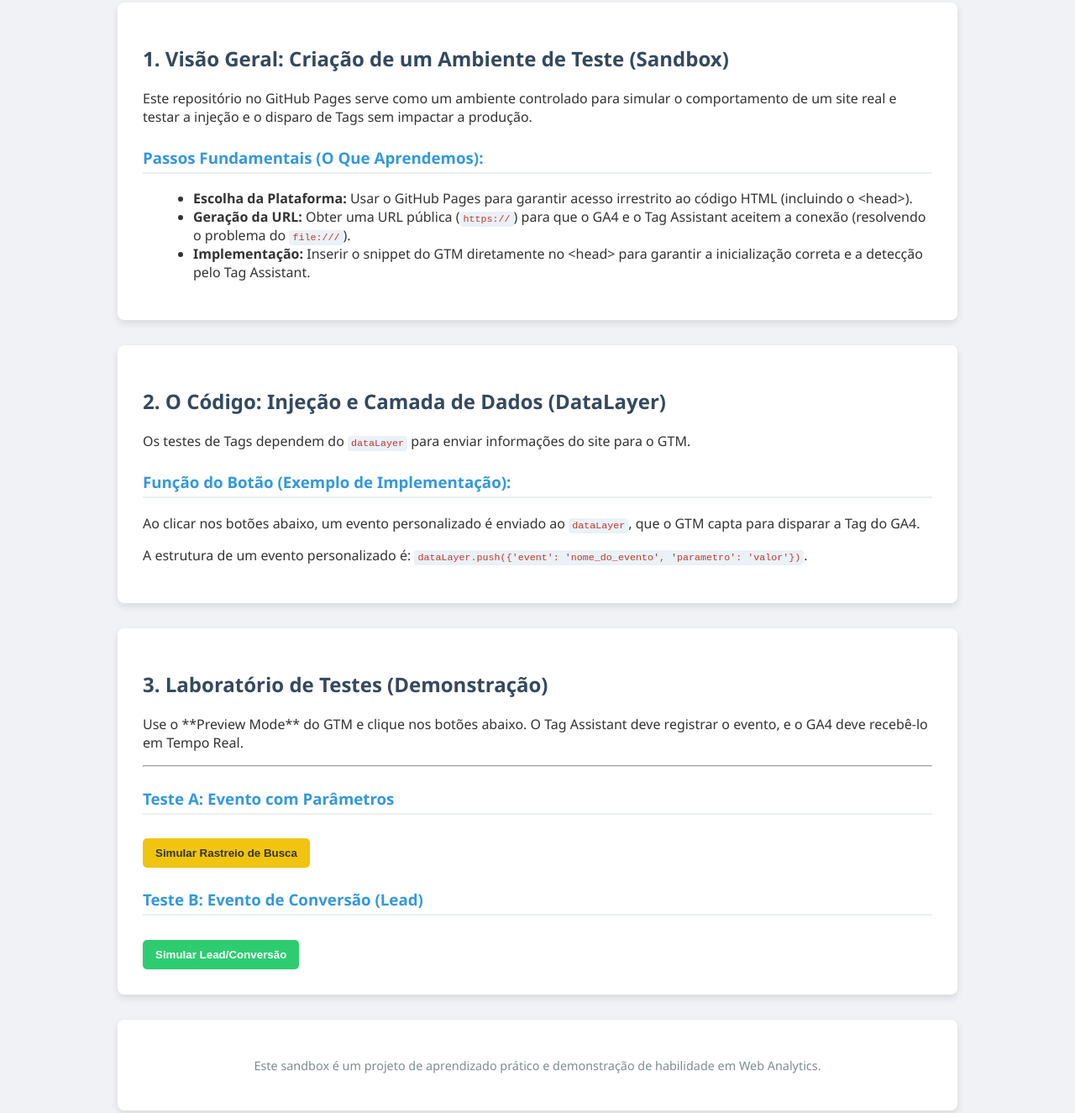
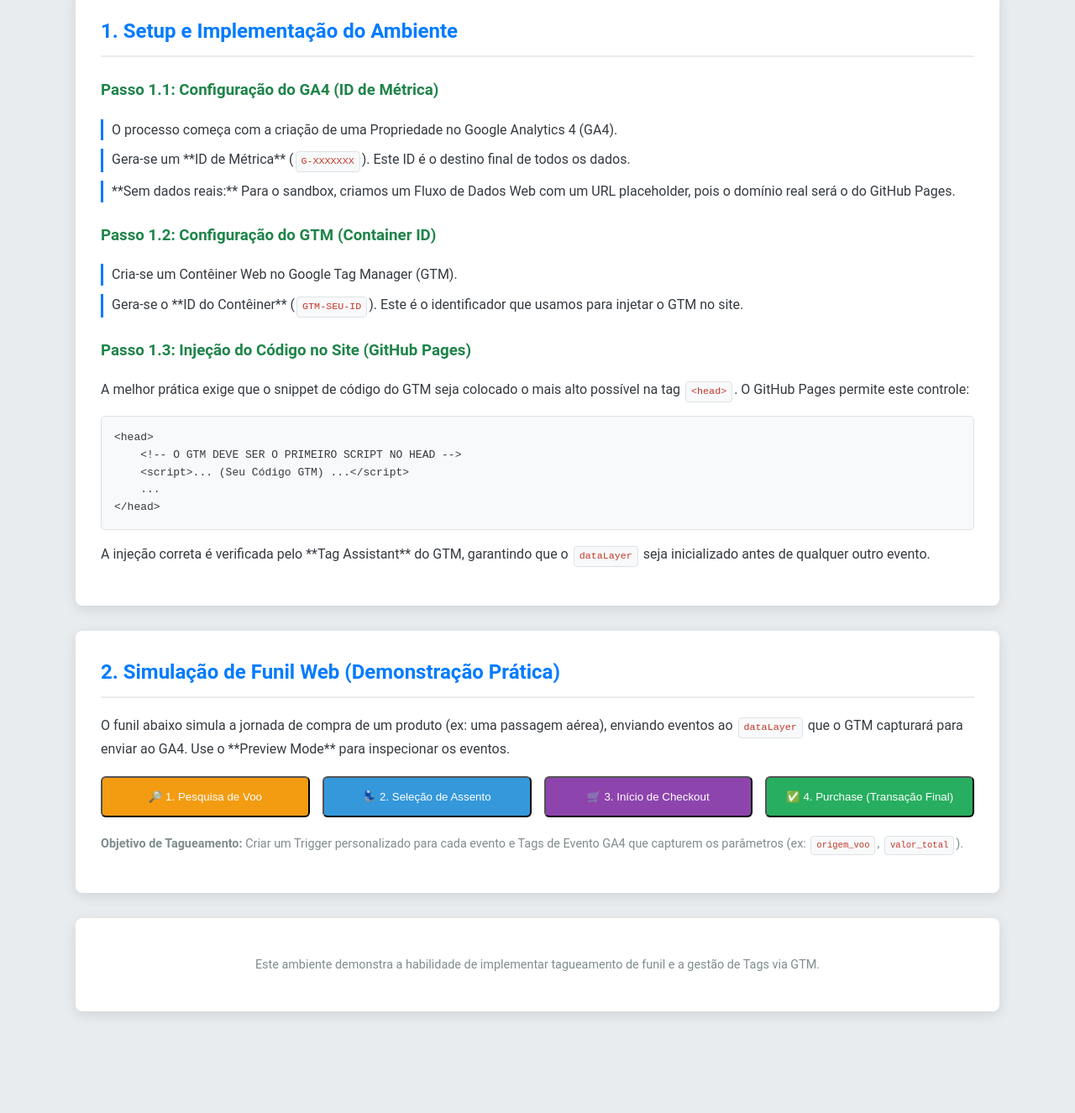
Before and after one commit to rermartins/Sandbox-Web-Analytics, a plain HTML site: page index.html in a window 1280 px wide. Shown: the part 221-1546 px from the top of the page at 84% size. After the commit the page ends 1465 px from the top, so only its background shows below. Drawn offline with Linux system fonts and the light colour scheme.

Commit message:
Update index.html
Ajuste no index para gerar um funil web para analise no GA4

```diff
--- a/index.html
+++ b/index.html
@@ -1,7 +1,7 @@
 <!DOCTYPE html>
 <html lang="pt-BR">
 <head>
-    <title>Documentação do Sandbox GTM/GA4 - [Seu Nome]</title>
+    <title>Guia Prático: Sandbox GTM, GA4 e Simulação de Funil Web</title>
     <meta charset="UTF-8">
     <meta name="viewport" content="width=device-width, initial-scale=1.0">
 
@@ -13,81 +13,113 @@
     })(window,document,'script','dataLayer','GTM-K75QBQZD');</script>
     <!-- End Google Tag Manager -->
     <style>
-        /* Estilos Profissionais */
-        body { font-family: 'Segoe UI', Tahoma, Geneva, Verdana, sans-serif; margin: 0; padding: 0; background-color: #f0f2f5; color: #333; }
-        .header { background-color: #2c3e50; color: white; padding: 30px 20px; text-align: center; }
-        .container { max-width: 1000px; margin: 40px auto; padding: 0 20px; }
-        .section { background: white; padding: 30px; border-radius: 8px; box-shadow: 0 4px 8px rgba(0, 0, 0, 0.1); margin-bottom: 30px; }
-        h1, h2 { color: #34495e; }
-        h3 { color: #3498db; border-bottom: 2px solid #ecf0f1; padding-bottom: 5px; margin-top: 25px; }
-        code { background-color: #eaf1f7; padding: 2px 4px; border-radius: 4px; color: #c0392b; font-size: 0.9em; }
-        ul { list-style-type: disc; margin-left: 20px; }
-        .button-test { padding: 10px 15px; border-radius: 5px; cursor: pointer; margin-top: 10px; font-weight: bold; border: none; }
-        .btn-busca { background-color: #f1c40f; color: #333; }
-        .btn-conversao { background-color: #2ecc71; color: white; }
+        body { font-family: 'Roboto', sans-serif; margin: 0; padding: 0; background-color: #e9ecef; color: #343a40; line-height: 1.6; }
+        .header { background-color: #007bff; color: white; padding: 30px 20px; text-align: center; }
+        .container { max-width: 1100px; margin: 40px auto; padding: 0 20px; }
+        .section { background: white; padding: 30px; border-radius: 8px; box-shadow: 0 4px 15px rgba(0, 0, 0, 0.1); margin-bottom: 30px; }
+        h1 { margin: 0; font-weight: 300; }
+        h2 { color: #007bff; border-bottom: 2px solid #e9ecef; padding-bottom: 10px; margin-top: 0; }
+        h3 { color: #1e8449; margin-top: 25px; }
+        code { background-color: #f8f9fa; border: 1px solid #dee2e6; padding: 2px 6px; border-radius: 4px; color: #c0392b; font-size: 0.9em; display: inline-block; margin: 0 2px; }
+        pre { background-color: #f8f9fa; border: 1px solid #dee2e6; padding: 15px; border-radius: 5px; overflow-x: auto; }
+        ul { list-style-type: none; padding-left: 0; }
+        ul li { margin-bottom: 10px; border-left: 3px solid #007bff; padding-left: 10px; }
+        .funnel-container { display: flex; flex-wrap: wrap; gap: 15px; justify-content: space-between; margin-top: 20px; }
+        .funnel-step { flex: 1 1 200px; padding: 15px; border-radius: 6px; text-align: center; color: white; transition: transform 0.2s; }
+        .funnel-step:hover { transform: translateY(-3px); }
+        .step-search { background-color: #f39c12; }
+        .step-select { background-color: #3498db; }
+        .step-checkout { background-color: #8e44ad; }
+        .step-purchase { background-color: #27ae60; }
     </style>
 </head>
 <body>
     <div class="header">
-        <h1>[Seu Nome] - Documentação de Sandbox Web Analytics</h1>
-        <p>Demonstração de implementação de Tags GTM e rastreamento de eventos personalizados no GA4.</p>
+        <h1>Guia de Implementação: Criando um Sandbox de Tagueamento GTM & GA4</h1>
+        <p>Documentação e laboratório de testes para demonstração de habilidades em Web Analytics.</p>
     </div>
 
     <div class="container">
         <div class="section">
-            <h2>1. Visão Geral: Criação de um Ambiente de Teste (Sandbox)</h2>
-            <p>Este repositório no GitHub Pages serve como um ambiente controlado para simular o comportamento de um site real e testar a injeção e o disparo de Tags sem impactar a produção.</p>
+            <h2>1. Setup e Implementação do Ambiente</h2>
 
-            <h3>Passos Fundamentais (O Que Aprendemos):</h3>
+            <h3>Passo 1.1: Configuração do GA4 (ID de Métrica)</h3>
             <ul>
-                <li><strong>Escolha da Plataforma:</strong> Usar o GitHub Pages para garantir acesso irrestrito ao código HTML (incluindo o &lt;head&gt;).</li>
-                <li><strong>Geração da URL:</strong> Obter uma URL pública (<code>https://</code>) para que o GA4 e o Tag Assistant aceitem a conexão (resolvendo o problema do <code>file:///</code>).</li>
-                <li><strong>Implementação:</strong> Inserir o snippet do GTM diretamente no &lt;head&gt; para garantir a inicialização correta e a detecção pelo Tag Assistant.</li>
+                <li>O processo começa com a criação de uma Propriedade no Google Analytics 4 (GA4).</li>
+                <li>Gera-se um **ID de Métrica** (<code>G-XXXXXXX</code>). Este ID é o destino final de todos os dados.</li>
+                <li>**Sem dados reais:** Para o sandbox, criamos um Fluxo de Dados Web com um URL placeholder, pois o domínio real será o do GitHub Pages.</li>
             </ul>
+
+            <h3>Passo 1.2: Configuração do GTM (Container ID)</h3>
+            <ul>
+                <li>Cria-se um Contêiner Web no Google Tag Manager (GTM).</li>
+                <li>Gera-se o **ID do Contêiner** (<code>GTM-SEU-ID</code>). Este é o identificador que usamos para injetar o GTM no site.</li>
+            </ul>
+
+            <h3>Passo 1.3: Injeção do Código no Site (GitHub Pages)</h3>
+            <p>A melhor prática exige que o snippet de código do GTM seja colocado o mais alto possível na tag <code>&lt;head&gt;</code>. O GitHub Pages permite este controle:</p>
+            <pre>&lt;head&gt;
+    &lt;!-- O GTM DEVE SER O PRIMEIRO SCRIPT NO HEAD --&gt;
+    &lt;script&gt;... (Seu Código GTM) ...&lt;/script&gt;
+    ...
+&lt;/head&gt;</pre>
+            <p>A injeção correta é verificada pelo **Tag Assistant** do GTM, garantindo que o <code>dataLayer</code> seja inicializado antes de qualquer outro evento.</p>
         </div>
 
         <div class="section">
-            <h2>2. O Código: Injeção e Camada de Dados (DataLayer)</h2>
-            <p>Os testes de Tags dependem do <code>dataLayer</code> para enviar informações do site para o GTM.</p>
+            <h2>2. Simulação de Funil Web (Demonstração Prática)</h2>
+            <p>O funil abaixo simula a jornada de compra de um produto (ex: uma passagem aérea), enviando eventos ao <code>dataLayer</code> que o GTM capturará para enviar ao GA4. Use o **Preview Mode** para inspecionar os eventos.</p>
 
-            <h3>Função do Botão (Exemplo de Implementação):</h3>
-            <p>Ao clicar nos botões abaixo, um evento personalizado é enviado ao <code>dataLayer</code>, que o GTM capta para disparar a Tag do GA4.</p>
-            <p>A estrutura de um evento personalizado é: <code>dataLayer.push({'event': 'nome_do_evento', 'parametro': 'valor'})</code>.</p>
-        </div>
-
-        <div class="section">
-            <h2>3. Laboratório de Testes (Demonstração)</h2>
-            <p>Use o **Preview Mode** do GTM e clique nos botões abaixo. O Tag Assistant deve registrar o evento, e o GA4 deve recebê-lo em Tempo Real.</p>
-
-            <hr>
-
-            <h3>Teste A: Evento com Parâmetros</h3>
-            <button class="button-test btn-busca" onclick="
+            <div class="funnel-container">
+                <button class="funnel-step step-search" onclick="
                     dataLayer.push({
-                    'event': 'rastreio_busca',
-                    'tipo_busca': 'ID_Produto',
-                    'origem_pagina': window.location.pathname
+                        'event': 'view_search_results',
+                        'origem_voo': 'GRU',
+                        'destino_voo': 'GIG'
                     });
-                alert('EVENTO: rastreio_busca enviado! Verifique parâmetros no Tag Assistant.');
+                    alert('EVENTO: view_search_results. Etapa 1 do funil.');
                 ">
-                Simular Rastreio de Busca
+                    🔎 1. Pesquisa de Voo
                 </button>
 
-            <h3>Teste B: Evento de Conversão (Lead)</h3>
-            <button class="button-test btn-conversao" onclick="
+                <button class="funnel-step step-select" onclick="
                     dataLayer.push({
-                    'event': 'conversao_lead',
-                    'valor': 100,
-                    'moeda': 'BRL'
+                        'event': 'select_item',
+                        'item_id': 'Voo_463',
+                        'tipo_assento': 'Executiva'
                     });
-                alert('EVENTO: conversao_lead enviado! Verifique a conversão no GA4.');
+                    alert('EVENTO: select_item. Etapa 2 do funil.');
                 ">
-                Simular Lead/Conversão
+                    💺 2. Seleção de Assento
                 </button>
+
+                <button class="funnel-step step-checkout" onclick="
+                    dataLayer.push({
+                        'event': 'begin_checkout',
+                        'valor_total': 1850.50
+                    });
+                    alert('EVENTO: begin_checkout. Etapa 3 do funil.');
+                ">
+                    🛒 3. Início de Checkout
+                </button>
+
+                <button class="funnel-step step-purchase" onclick="
+                    dataLayer.push({
+                        'event': 'purchase',
+                        'transaction_id': 'T-' + Math.floor(Math.random() * 10000),
+                        'value': 1850.50,
+                        'currency': 'BRL'
+                    });
+                    alert('EVENTO: purchase. Etapa 4 do funil. CONVERSÃO FINAL!');
+                ">
+                    ✅ 4. Purchase (Transação Final)
+                </button>
+            </div>
+            <p style="margin-top: 20px; font-size: 0.9em; color: #7f8c8d;"><strong>Objetivo de Tagueamento:</strong> Criar um Trigger personalizado para cada evento e Tags de Evento GA4 que capturem os parâmetros (ex: <code>origem_voo</code>, <code>valor_total</code>).</p>
         </div>
 
         <div class="section" style="text-align: center; font-size: 0.9em; color: #7f8c8d;">
-            <p>Este sandbox é um projeto de aprendizado prático e demonstração de habilidade em Web Analytics.</p>
+            <p>Este ambiente demonstra a habilidade de implementar tagueamento de funil e a gestão de Tags via GTM.</p>
         </div>
     </div>
 </body>
```
Lines whose indentation alone changed are shown as unchanged.
